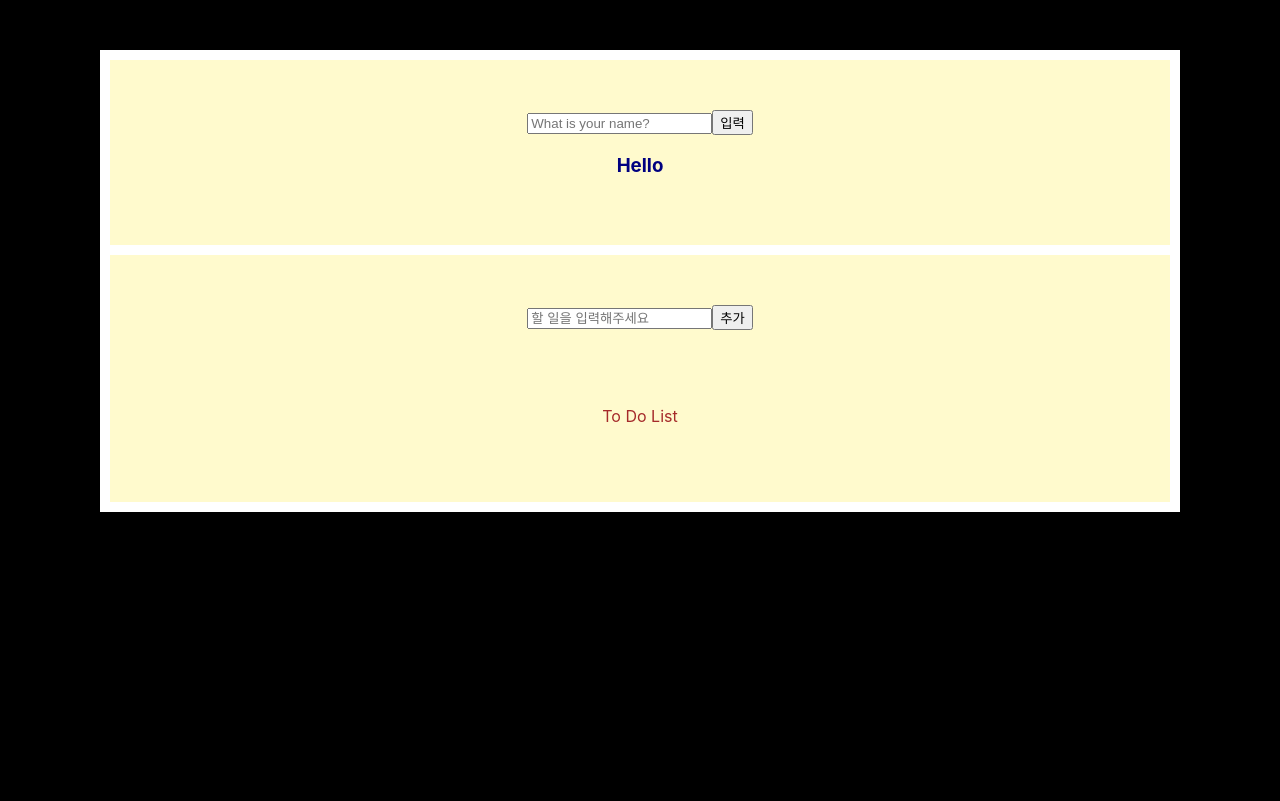
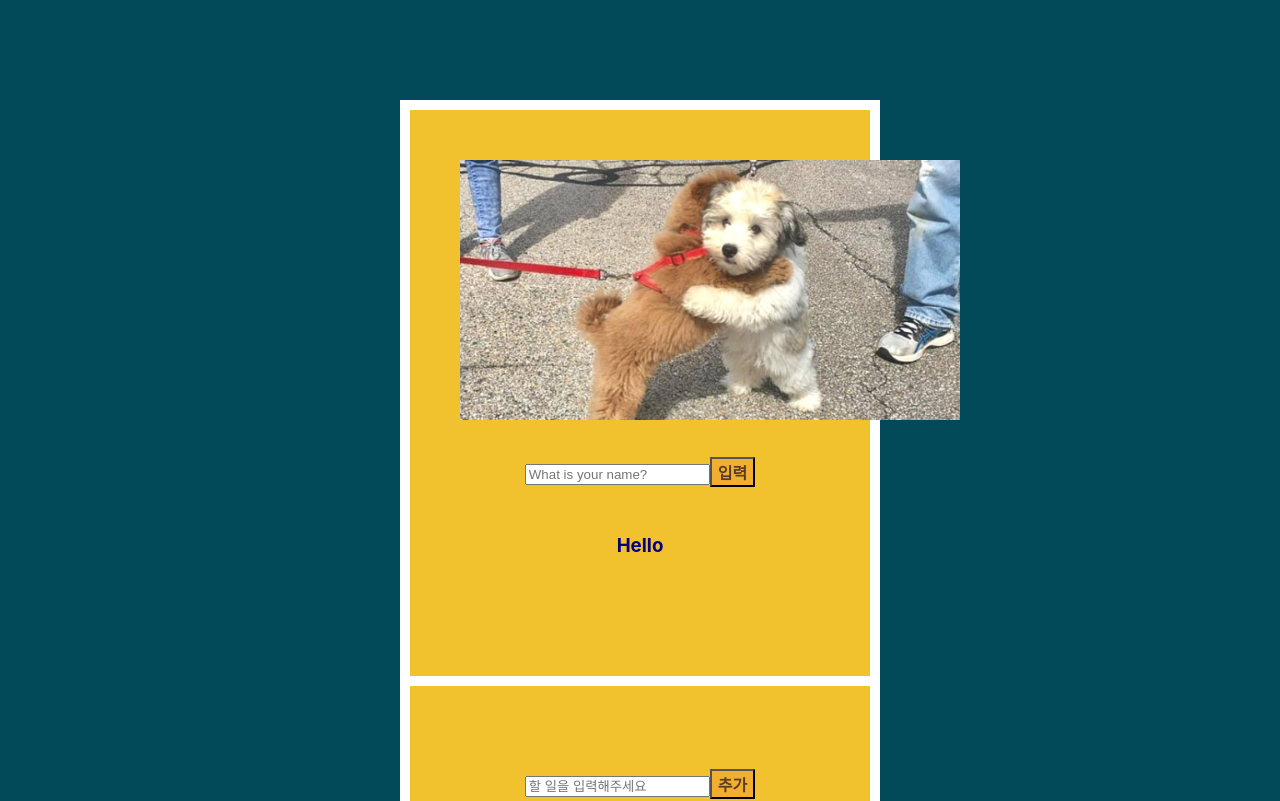
Before and after one commit to ijieun/week4-react, a React (Create React App) app: page / in a window 1280 px wide. Shown: the top 801 px of the page. Built offline with nearby package versions, Linux system fonts and the light colour scheme.

Commit message:
week6 second commit

```diff
--- a/src/Components/ComMixin.scss
+++ b/src/Components/ComMixin.scss
@@ -1,6 +1,6 @@
 @mixin PadPositions {
     padding: 50px;
-    padding-bottom: 50px;
+    padding-bottom: 100px;
 
 }
 
@@ -11,12 +11,12 @@
 
 @mixin helloColors {
     color: navy;
-    background-color: lemonchiffon;
+    background-color: #F2C12E;
 
 }
 
 @mixin todoColors {
-    color: purple;
-    background-color: lemonchiffon;
+    color: #593E25;
+    background-color: #F2C12E;
 
 }
--- a/src/Components/ComRandomClass.scss
+++ b/src/Components/ComRandomClass.scss
@@ -1,4 +1,5 @@
 @import "./ComMixin.scss";
+$orange: #F2AE30;
 
 .todoapp__namebox{
     @include PadPositions;
@@ -12,7 +13,54 @@
 
 }
 
-// .todoapp__inputbox{
-//     @include helloColors;
+.todoapp__item-delete-btn{
+    background-color: $orange;
+    font-weight: bold;
+    outline: none;
+    font-size: 1rem;
+    &:hover{
+        background: lighten($color: $orange, $amount: 10%);
+    }
+    &:active{
+        background: darken($color: $orange, $amount: 10%);
+    }
 
-// }
+}
+
+.todoapp__name-submit-btn{
+    color: #593E25;
+    background-color: $orange;
+    font-weight: bold;
+    outline: none;
+    font-size: 1rem;
+    &:hover{
+        background: lighten($color: $orange, $amount: 10%);
+    }
+    &:active{
+        background: darken($color: $orange, $amount: 10%);
+    }
+
+}
+
+.todoapp__inputbox-add-btn{
+    color: #593E25;
+    background-color: $orange;
+    font-weight: bold;
+    outline: none;
+    font-size: 1rem;
+    &:hover{
+        background: lighten($color: $orange, $amount: 10%);
+    }
+    &:active{
+        background: darken($color: $orange, $amount: 10%);
+    }
+}
+
+#name_input{
+    margin-top: 40px;
+    margin-bottom: 30px;
+}
+
+.todoapp__inputbox-inp{
+    margin-top: 40px;
+}
--- a/src/Components/InputBox.js
+++ b/src/Components/InputBox.js
@@ -1,6 +1,8 @@
 import React, { useEffect, useRef, useState } from "react";
 import PropTypes from "prop-types";
 import styles from "./ComRandomClass.scss";
+import puppy from "./images/puppy.jpg";
+
 
 const InputBox = ({ todoList, setTodoList }) => {
   //투두리스트 입력
@@ -36,13 +38,15 @@ const InputBox = ({ todoList, setTodoList }) => {
   return (
     <div className="todoapp__inputbox">
       <div className="todoapp__namebox">
+      <img src={puppy} width='500px'/>
         <input
+        id="name_input"
           type="text"
           value={value}
           onChange={onChange}
           placeholder="What is your name?"
         ></input>
-        <button>입력</button>
+        <button className="todoapp__name-submit-btn">입력</button>
         <h3>Hello {value}</h3>
       </div>
 
--- a/src/Components/ToDoItem.js
+++ b/src/Components/ToDoItem.js
@@ -1,5 +1,6 @@
 import React from "react";
 import PropTypes from "prop-types";
+import styles from "./ComRandomClass.scss";
 
 const ToDoItem = ({ todoItem, todoList, setTodoList }) => {
   const onChangeCheckbox = () => {
@@ -23,9 +24,9 @@ const ToDoItem = ({ todoItem, todoList, setTodoList }) => {
       <span className={`todoapp__item-ctx ${ todoItem.checked ? 'todoapp__item-ctx-checked' : '' }`} > {todoItem.text}
       </span>
 
-      <button type="button" className="todoapp__item-edit-btn">
+      {/*<button type="button" className="todoapp__item-edit-btn">
         ✏
-      </button>
+  </button>*/}
       <button type="button" className="todoapp__item-delete-btn">
         ❌
       </button>
--- a/src/RandomClass.scss
+++ b/src/RandomClass.scss
@@ -11,6 +11,8 @@
 .todo__container{
     @include colors2;
     @include PadPositions;
+    padding-left: 200px;
+    padding-right: 200px;
 }
 
 body{
--- a/src/mixin.scss
+++ b/src/mixin.scss
@@ -5,12 +5,14 @@
 }
 
 @mixin MarPositions {
-    margin: 50px;
+    margin: 100px;
+    margin-left: 200px;
+    margin-right: 200px;
 }
 
 @mixin PadPositions {
     padding: 10px;
-    padding-bottom: 60px;
+    padding-bottom: 200px;
 
 }
 
@@ -24,13 +26,13 @@
 }
 
 @mixin colors2 {
-    background-color: lemonchiffon;
-    color: brown;
+    background-color: #F2C12E;
+    color: darkslategrey;
 
 }
 
 @mixin colors3 {
-    background-color: black;
+    background-color: #024959;
 
 }
 
```
Also changed, not shown: src/Components/images/puppy.jpg (added).
